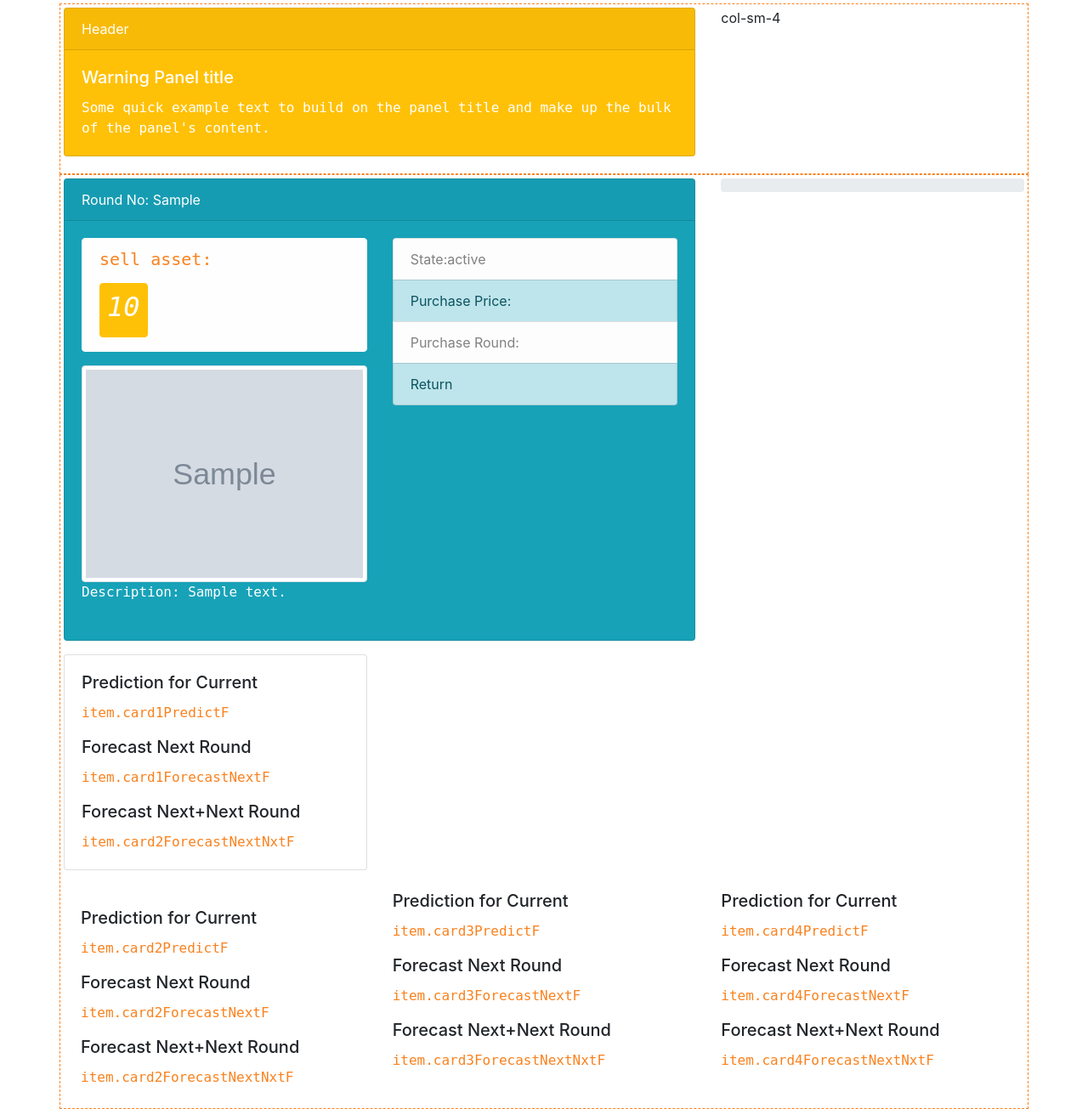
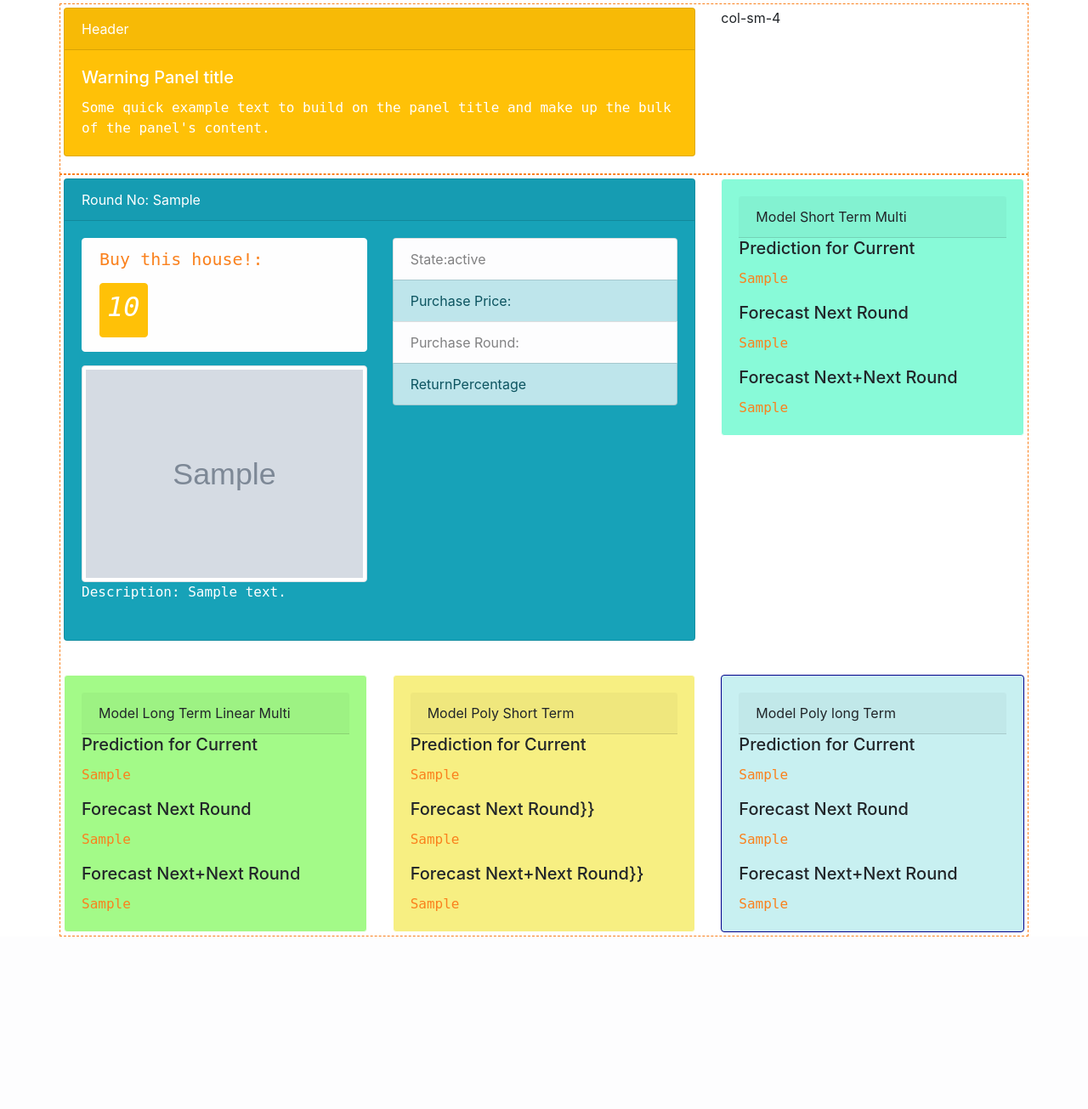
Before and after one commit to attila5287/pr3-machineLearning, a Flask app: template templates/testHouseMarket.html in a window 1280 px wide. Shown: the part 486-1791 px from the top of the page at 85% size. After the commit the page ends 1588 px from the top, so only its background shows below. Run offline with Flask 2, Linux system fonts and the light colour scheme; the template is opened without the code that fills it: most values are stand-ins (such as "Sample title", 1, 10 or a date in 2020); grey boxes marked "Sample" are stand-in pictures; some libraries are stand-ins or nearby versions.

Commit message:
push final before prez

```diff
--- a/templates/testHouseMarket.html
+++ b/templates/testHouseMarket.html
@@ -151,7 +151,7 @@
                                 <div class="alert alert-light " role="alert ">
                                     <h5>
                                         <p>
-                                            sell asset:
+                                            Buy this house!:
                                         </p>
                                     </h5>
                                     <div class="btn btn-warning mb-1 p-2 " role="button ">
@@ -172,7 +172,7 @@
                                     <li class="list-group-item list-group-item-light "> State:{{itemState}}</li>
                                     <li class="list-group-item list-group-item-info ">Purchase Price:</li>
                                     <li class="list-group-item list-group-item-light ">Purchase Round:</li>
-                                    <li class="list-group-item list-group-item-info ">Return</li>
+                                    <li class="list-group-item list-group-item-info ">ReturnPercentage</li>
                                 </ul>
                             </div>
                         </div>
@@ -181,21 +181,15 @@
                 </div>
             </div>
             <div class="col-sm-4 ">
-                <div class="progress ">
-                    <div class="progress-bar progress-bar-striped bg-warning " role="progressbar " style="width: {{item.Progress1}}% " aria-valuenow="75 " aria-valuemin="0 " aria-valuemax="100 ">
-
-                    </div>
-                </div>
-            </div>
-            <div class="col-sm-4 ">
-                <div class="card ">
+                    <div class="card " style="background-color:rgb(136, 250, 216); border-color:rgb(255, 255, 255); ">
                             <div class="card-body ">
+                            <div class="card-header ">Model Short Term Multi</div>
                             <h5 class="card-title ">Prediction for Current</h5>
-                            <p class="card-text ">item.card1PredictF</p>
+                            <p class="card-text ">{{item.card1PredictF}}</p>
                             <h5 class="card-title ">Forecast Next Round</h5>
-                            <p class="card-text ">item.card1ForecastNextF</p>
+                            <p class="card-text ">{{item.card1ForecastNextF}}</p>
                             <h5 class="card-title ">Forecast Next+Next Round</h5>
-                            <p class="card-text ">item.card2ForecastNextNxtF</p>
+                            <p class="card-text ">{{item.card2ForecastNextNxtF}}</p>
                     </div>
                 </div>
 
@@ -204,31 +198,43 @@
         <br>
         <div class="row ">
             <div class="col-sm-4 ">
+                <div class="card " style="background-color:rgb(163, 250, 136); border-color:rgb(255, 255, 255); ">
                     <div class="card-body ">
+                        <div class="card-header ">Model Long Term Linear Multi</div>
                         <h5 class="card-title ">Prediction for Current</h5>
-                        <p class="card-text ">item.card2PredictF</p>
+                        <p class="card-text ">{{item.card2PredictF}}</p>
                         <h5 class="card-title ">Forecast Next Round</h5>
-                        <p class="card-text ">item.card2ForecastNextF</p>
+                        <p class="card-text ">{{item.card2ForecastNextF}}</p>
                         <h5 class="card-title ">Forecast Next+Next Round</h5>
-                        <p class="card-text ">item.card2ForecastNextNxtF</p>
+                        <p class="card-text ">{{item.card2ForecastNextNxtF}}</p>
+                    </div>
                 </div>
             </div>
             <div class="col-sm-4 ">
+                    <div class="card " style="background-color:rgb(247, 239, 130); border-color:rgb(255, 255, 255); ">
+                        <div class="card-body ">
+                            <div class="card-header ">Model Poly Short Term</div>
                             <h5 class="card-title ">Prediction for Current</h5>
-                    <p class="card-text ">item.card3PredictF</p>
-                    <h5 class="card-title ">Forecast Next Round</h5>
-                    <p class="card-text ">item.card3ForecastNextF</p>
-                    <h5 class="card-title ">Forecast Next+Next Round</h5>
-                    <p class="card-text ">item.card3ForecastNextNxtF</p>
+                            <p class="card-text ">{{item.card3PredictF}}</p>
+                            <h5 class="card-title ">Forecast Next Round}}</h5>
+                            <p class="card-text ">{{item.card3ForecastNextF}}</p>
+                            <h5 class="card-title ">Forecast Next+Next Round}}</h5>
+                            <p class="card-text ">{{item.card3ForecastNextNxtF}}</p>
+                        </div>
+                    </div>
             </div>
             <div class="col-sm-4 ">
+                <div class="card " style="background-color:rgb(200, 240, 241); border-color:darkblue; ">
+                  <div class="card-body ">
+                        <div class="card-header ">Model Poly long Term</div>
                         <h5 class="card-title ">Prediction for Current</h5>
-                    <p class="card-text ">item.card4PredictF</p>
+                        <p class="card-text ">{{item.card4PredictF}}</p>
                         <h5 class="card-title ">Forecast Next Round</h5>
-                    <p class="card-text ">item.card4ForecastNextF</p>
+                        <p class="card-text ">{{item.card4ForecastNextF}}</p>
                         <h5 class="card-title ">Forecast Next+Next Round</h5>
-                    <p class="card-text ">item.card4ForecastNextNxtF</p>
-
+                        <p class="card-text ">{{item.card4ForecastNextNxtF}}</p>
+                  </div>
+                </div>
             </div>
         </div>
     </div>
@@ -246,4 +252,5 @@
     <script src="https://stackpath.bootstrapcdn.com/bootstrap/4.1.3/js/bootstrap.min.js " integrity="sha384-ChfqqxuZUCnJSK3+MXmPNIyE6ZbWh2IMqE241rYiqJxyMiZ6OW/JmZQ5stwEULTy " crossorigin="anonymous "></script>
     </body>
 
+
 </html>
```
Also changed, not shown: templates/index.html (+5 -2 lines). Lines whose indentation alone changed are shown as unchanged.
